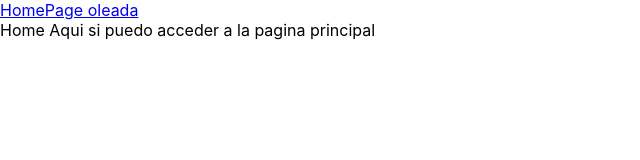
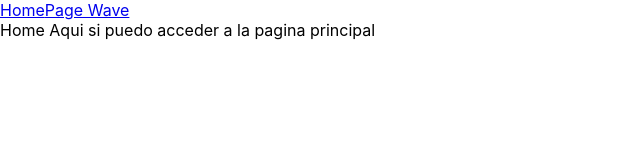
Before and after one commit to programateacademy/genero, a React (Create React App) app: page / in a window 1280 px wide. Shown: the top 160 px of the page, without its empty margins (0-640 px from the left). Built offline with nearby package versions, Linux system fonts and the light colour scheme.

Commit message:
change names

```diff
--- a/src/App.js
+++ b/src/App.js
@@ -1,6 +1,6 @@
 import React from 'react';
 import { BrowserRouter, Route, Link } from 'react-router-dom';
-import Page_O from './pageOleada/Page_O';
+import pageWave from './pageWave/pageWave';
 import Home  from './homePage/Home';
 
 const App = () => {
@@ -9,10 +9,10 @@ const App = () => {
       <div>
         <nav>
             <Link to="/">Home</Link>
-            <Link to="/Page_O">Page oleada</Link>
+            <Link to="/pageWave">Page Wave</Link>
         </nav>
         <Route path="/" exact component={Home} />
-        <Route path="/Page_O" exact component={Page_O} />
+        <Route path="/pageWave" exact component={pageWave} />
       </div>
     </BrowserRouter>
   );
```
Also changed, not shown: src/pageWave/Components/Books/Button.jsx (renamed from src/pageOleada/Components/Books/Button.jsx), src/pageWave/Components/Books/Description.jsx (renamed from src/pageOleada/Components/Books/Description.jsx), src/pageWave/Components/Books/ImageBook.jsx (renamed from src/pageOleada/Components/Books/ImageBook.jsx), src/pageWave/Components/Books/Visualization.jsx (renamed from src/pageOleada/Components/Books/Visualization.jsx), src/pageWave/pageWave.jsx (renamed from src/pageOleada/Page_O.jsx), src/pageWave/style.css (added).
